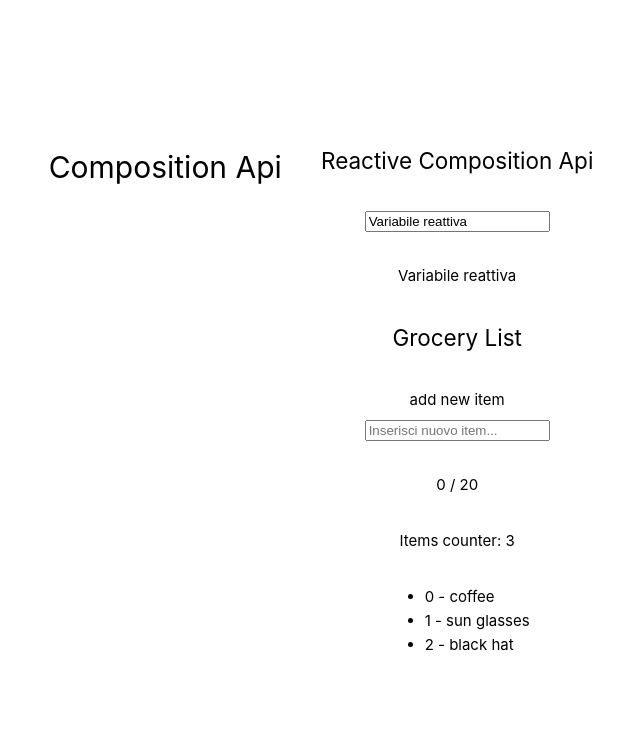
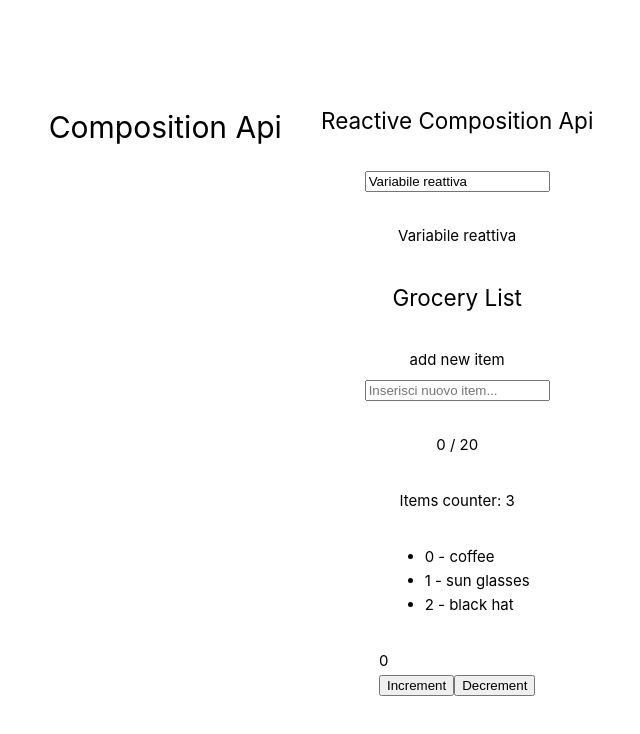
Before and after one commit to Ruma303/vue-composition-api, a Vue app: page / in a window 1280 px wide. Shown: the top 734 px of the page, without its empty margins (319-959 px from the left). Built offline with nearby package versions, Linux system fonts and the light colour scheme.

Commit message:
reactive()

```diff
--- a/src/components/Reactive.vue
+++ b/src/components/Reactive.vue
@@ -16,12 +16,19 @@
             <li v-for="({ id, label }, index) in items" :key="id">
                 {{ index }} - {{ label }}</li>
         </ul>
+
+        <div>
+            <p>{{ state.count }}</p>
+            <button @click="state.count++">Increment</button>
+            <button @click="decrement">Decrement</button>
+        </div>
     </section>
 </template>
 
 <script setup>
-import { ref, computed } from 'vue';
+import { ref, computed, reactive } from 'vue';
 
+// ref()
 let message = ref('Variabile reattiva');
 const items = ref([
     { id: 1, label: "coffee" },
@@ -46,6 +53,17 @@ const items = ref([
     return newItem.value.length;
 });
 
+// reactive()
+let state = reactive({count: 0});
+const decrement = () => state.count--;
+
+/* Non funzioneranno: */
+// const primitiveDate = reactive({10});
+/* const decrement = () => {
+    state = state.count--
+}; */
+
+
 /* (function() {
     message = 'Nuovo valore'; // Cambia
 })()
@@ -60,8 +78,6 @@ message = 'Valore cambiato', 3000); */
 setTimeout(() => {
     message.value = 'Valore cambiato dopo 3 secondi';
 }, 3000); */
-
-
 
 </script>
 
```
Lines whose indentation alone changed are shown as unchanged.
